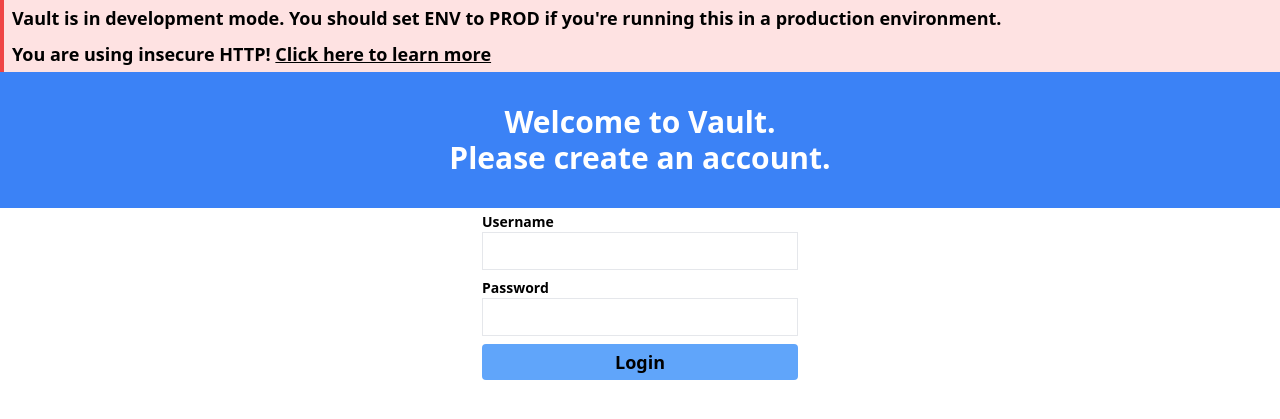
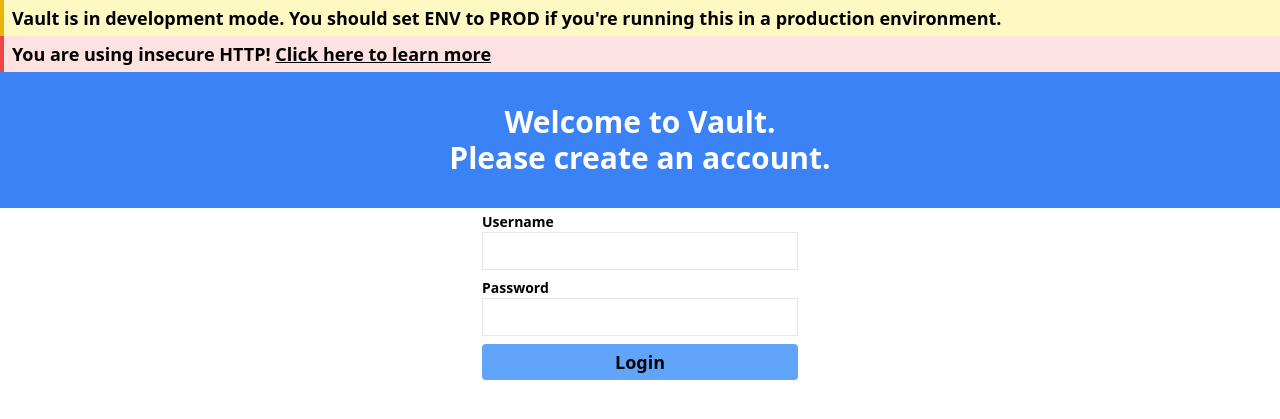
Before and after one commit to lewmilburn/Vault, a PHP site: page / in a window 1280 px wide. Shown: the top 419 px of the page. Run offline with PHP 8.4, Linux system fonts and the light colour scheme.

Commit message:
Change alert colour

```diff
--- a/Web/assets/css/dev.css
+++ b/Web/assets/css/dev.css
@@ -36,9 +36,9 @@ label { @apply text-sm text-left; }
 .btn { @apply px-2 py-1 transition duration-200 cursor-pointer rounded appearance-none; }
 .btn-primary { @apply btn bg-blue-400 hover:bg-blue-300 dark:bg-blue-600 dark:hover:bg-blue-500 dark:text-white; }
 
-.alert-red {
-    @apply bg-red-100 dark:bg-red-500 dark:text-white border-l-4 border-red-500 dark:border-red-800 px-2 py-1;
-}
+.alert { @apply px-2 py-1 border-l-4; }
+.alert-red { @apply alert bg-red-100 dark:bg-red-500 border-red-500 dark:border-red-800; }
+.alert-yellow { @apply alert bg-yellow-100 dark:bg-yellow-500 border-yellow-500 dark:border-yellow-800; }
 
 a { @apply underline; }
 
--- a/Web/assets/css/vault.css
+++ b/Web/assets/css/vault.css
@@ -808,12 +808,20 @@ label {
   }
 }
 
+.alert {
+  border-left-width: 4px;
+  padding-left: 0.5rem;
+  padding-right: 0.5rem;
+  padding-top: 0.25rem;
+  padding-bottom: 0.25rem;
+}
+
 .alert-red {
-  border-left-width: 4px;
   --tw-border-opacity: 1;
   border-color: rgb(239 68 68 / var(--tw-border-opacity));
   --tw-bg-opacity: 1;
   background-color: rgb(254 226 226 / var(--tw-bg-opacity));
+  border-left-width: 4px;
   padding-left: 0.5rem;
   padding-right: 0.5rem;
   padding-top: 0.25rem;
@@ -826,8 +834,27 @@ label {
     border-color: rgb(153 27 27 / var(--tw-border-opacity));
     --tw-bg-opacity: 1;
     background-color: rgb(239 68 68 / var(--tw-bg-opacity));
-    --tw-text-opacity: 1;
-    color: rgb(255 255 255 / var(--tw-text-opacity));
+  }
+}
+
+.alert-yellow {
+  --tw-border-opacity: 1;
+  border-color: rgb(234 179 8 / var(--tw-border-opacity));
+  --tw-bg-opacity: 1;
+  background-color: rgb(254 249 195 / var(--tw-bg-opacity));
+  border-left-width: 4px;
+  padding-left: 0.5rem;
+  padding-right: 0.5rem;
+  padding-top: 0.25rem;
+  padding-bottom: 0.25rem;
+}
+
+@media (prefers-color-scheme: dark) {
+  .alert-yellow {
+    --tw-border-opacity: 1;
+    border-color: rgb(133 77 14 / var(--tw-border-opacity));
+    --tw-bg-opacity: 1;
+    background-color: rgb(234 179 8 / var(--tw-bg-opacity));
   }
 }
 
--- a/Web/view/common/alerts.php
+++ b/Web/view/common/alerts.php
@@ -1,5 +1,5 @@
 <?php if (ENV == DEV) { ?>
-<div class="alert-red">
+<div class="alert-yellow">
     Vault is in development mode.
     You should set ENV to PROD if you're running this in a production environment.
 </div>
```
